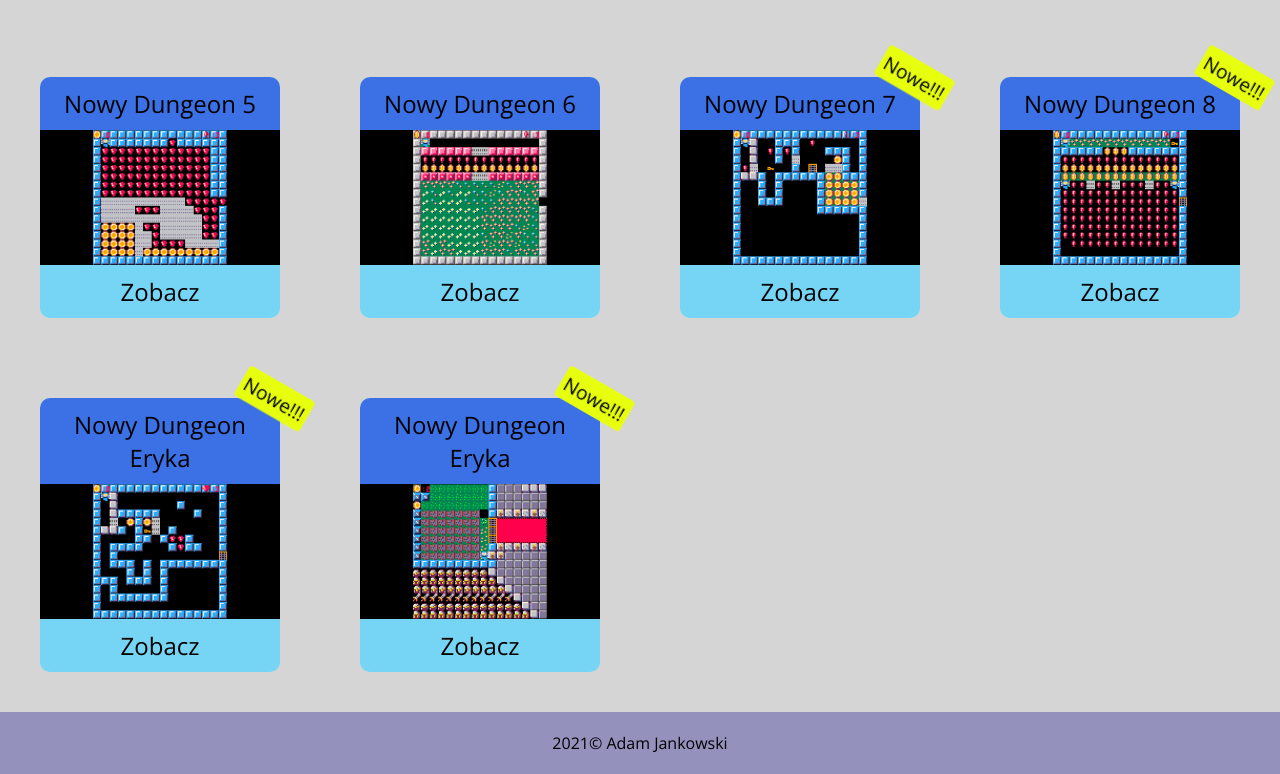
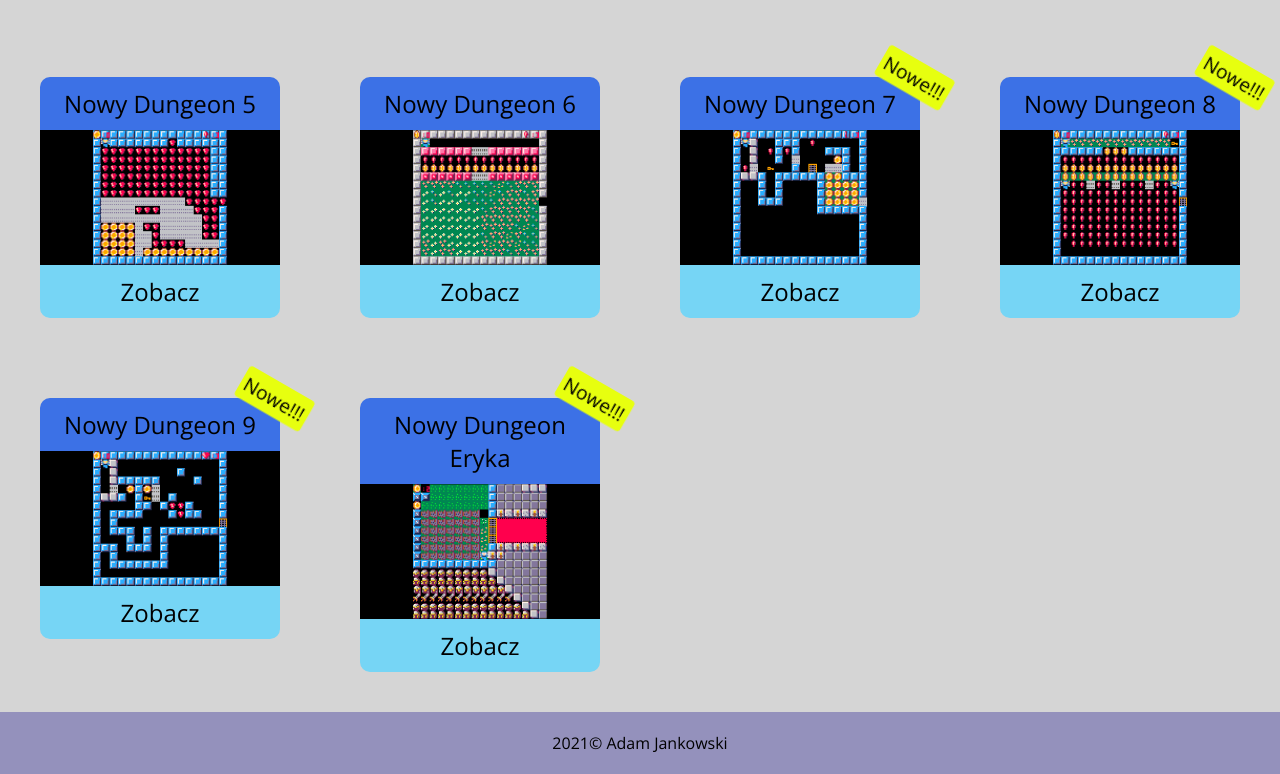
Before and after one commit to AdiMustBeFunny/strefapico8, a plain HTML site: page games.html in a window 1280 px wide. Shown: the part 1036-1810 px from the top of the page. Drawn offline with nearby package versions, Linux system fonts and the light colour scheme.

Commit message:
FIXED 1 TYPO

```diff
--- a/games.html
+++ b/games.html
@@ -236,7 +236,7 @@
         <div class="game-container">
             <div class="game-card">
                 <div class="game-card-title new-dungeon text-center text-normal">
-                    Nowy Dungeon Eryka
+                    Nowy Dungeon 9
                     <span class="new-text">Nowe!!!</span>
                 </div>
                 <img style="width: 100%;" src="./img/new_dungeon_9.png" alt="">
```
